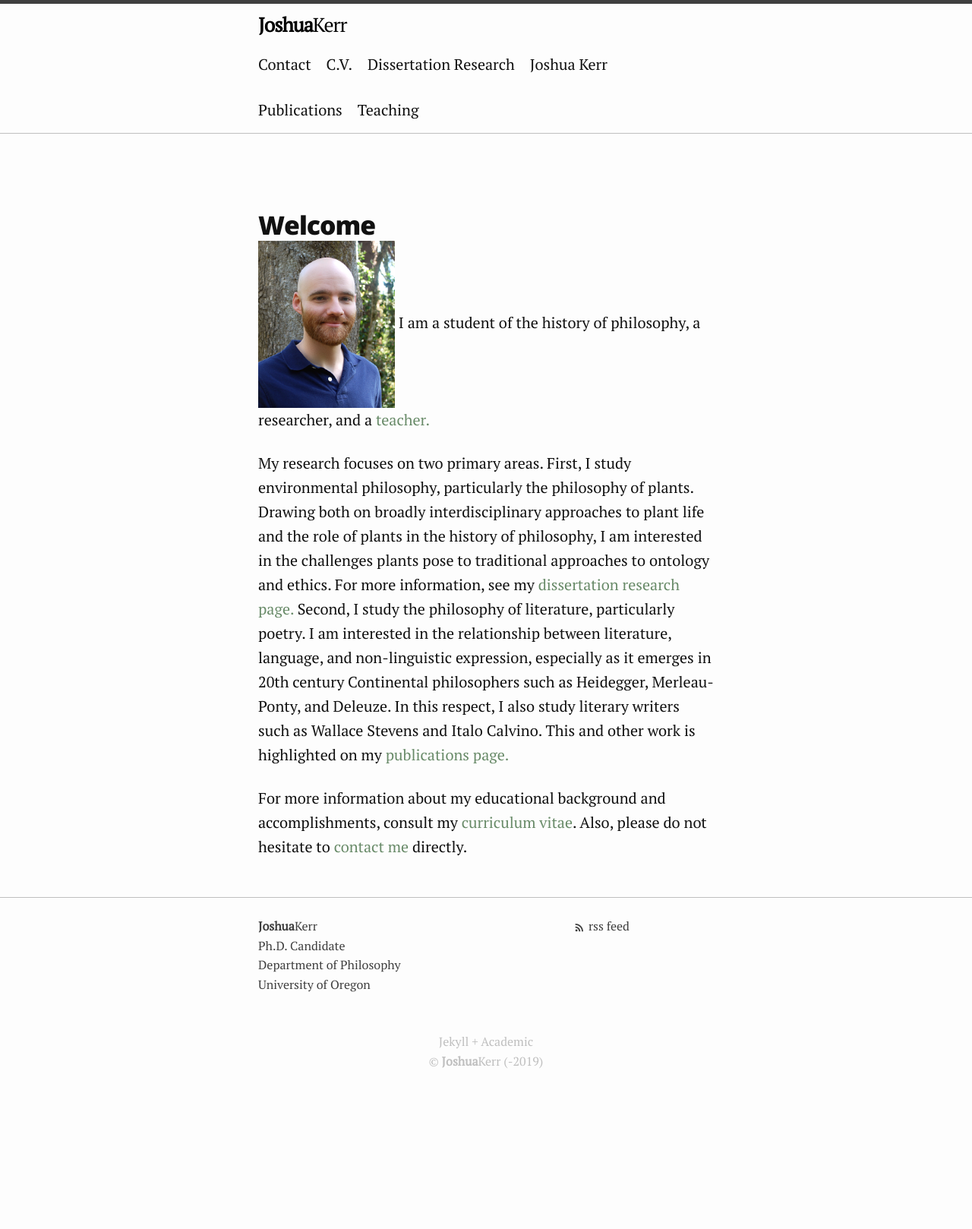
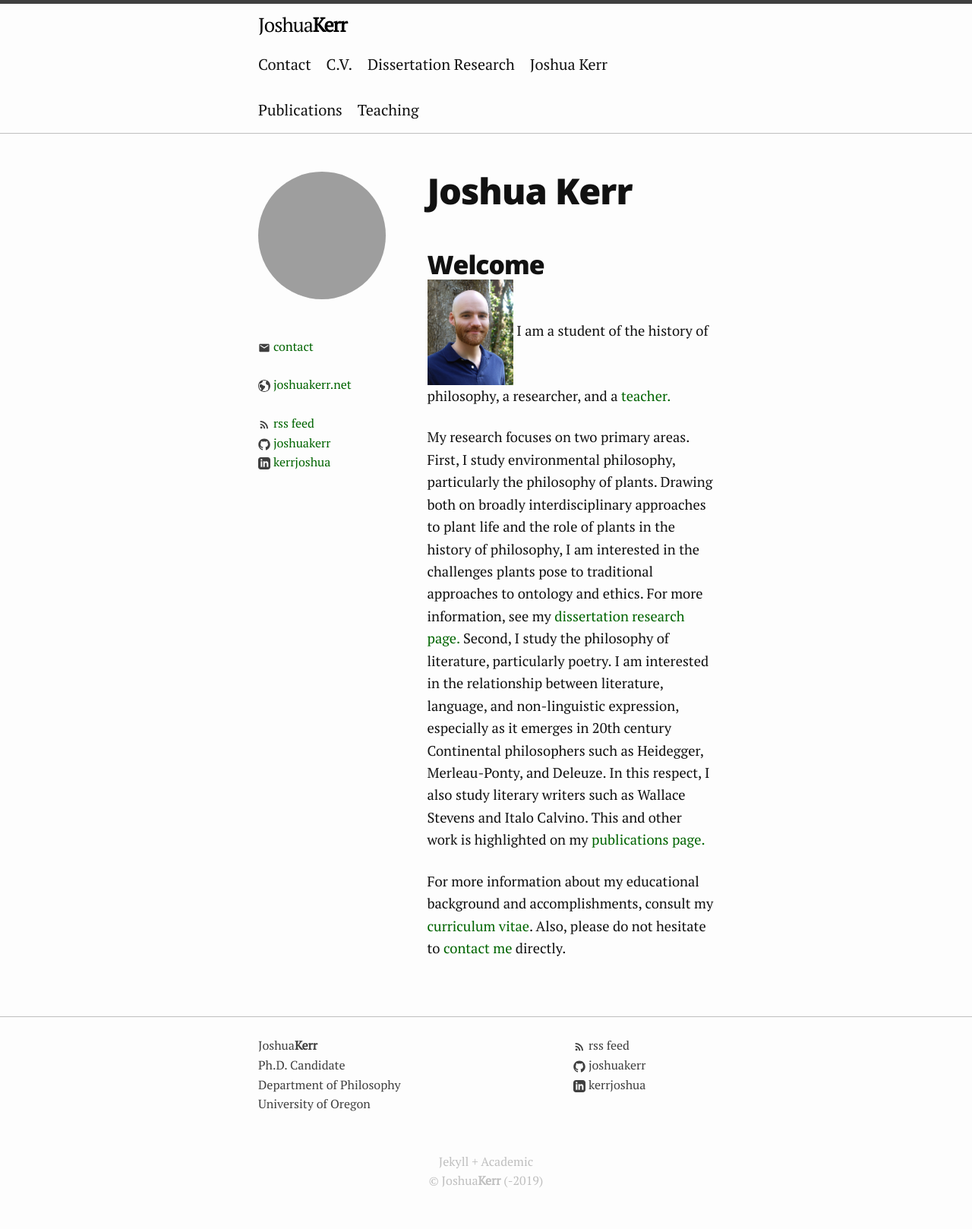
Before and after one commit to joshuakerr/joshuakerr.github.io.old, a Jekyll site: the page built from index.md, in a window 1280 px wide. Shown: the whole page at 76% size. Built offline with Jekyll 4.4.1, drawn with Linux system fonts in a browser that asks for light colours; before the commit the page ends 1461 px from its top, so only the background shows below that; some of the changed lines change nothing that is shown; grey boxes are pictures that could not be loaded.

Commit message:
new theme more tweaks

```diff
--- a/_config.yml
+++ b/_config.yml
@@ -1,11 +1,10 @@
 remote_theme: academic
 gem: "academic"
 
-title_html: "<b>Joshua</b>Kerr"
+title_html: "Joshua<b>Kerr</b>"
 description: "Ph.D. Candidate<br>Department of Philosophy<br>University of Oregon"
 
 email: jkerr@uoregon.edu
-website: joshuakerr.net
-github: joshuakerr
-linkedin: kerrjoshua
-academiaedu: uoregon.academia.edu/JoshuaDKerr
+author_website: joshuakerr.net
+github_username: joshuakerr
+linkedin_username: kerrjoshua
--- a/assets/main.scss
+++ b/assets/main.scss
@@ -20,7 +20,7 @@ $spacing-unit:     50px;
 
 $text-color:       #111;
 $background-color: #fdfdfd;
-$brand-color:      #698b69;
+$brand-color:      #006400;
 
 $grey-color:       #3F3F3F;
 $grey-color-light: lighten($grey-color, 50%);
--- a/index.md
+++ b/index.md
@@ -1,5 +1,5 @@
 ---
-    layout: default
+    layout: about
     title: Joshua Kerr
     tagline: Joshua Kerr
 ---
```
